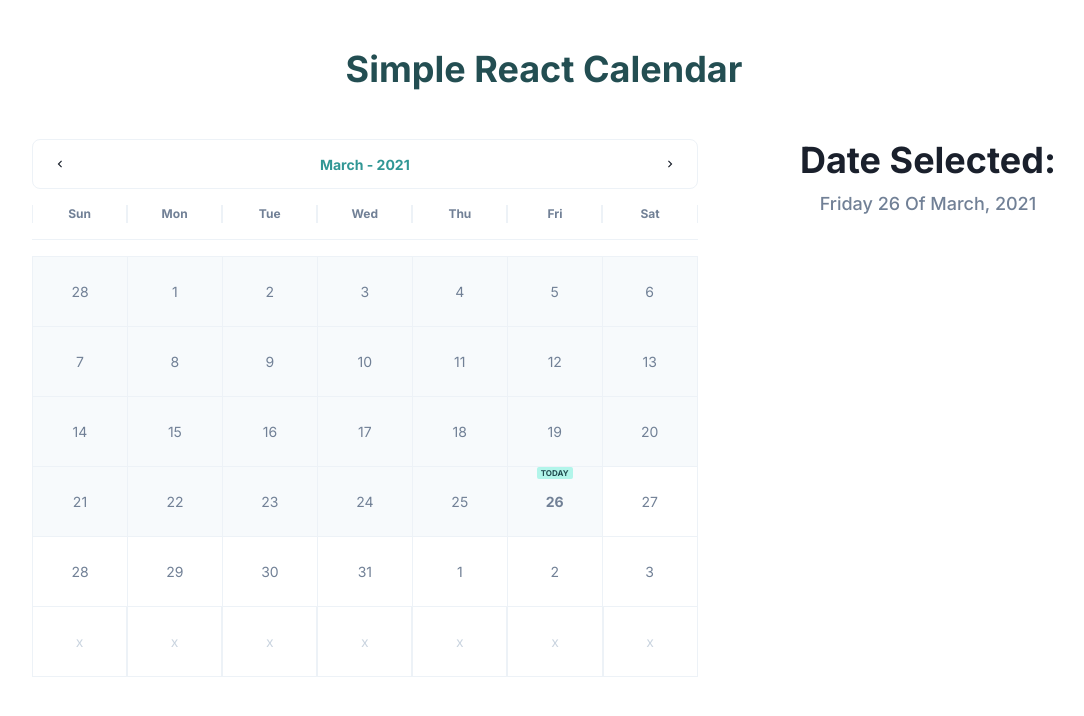
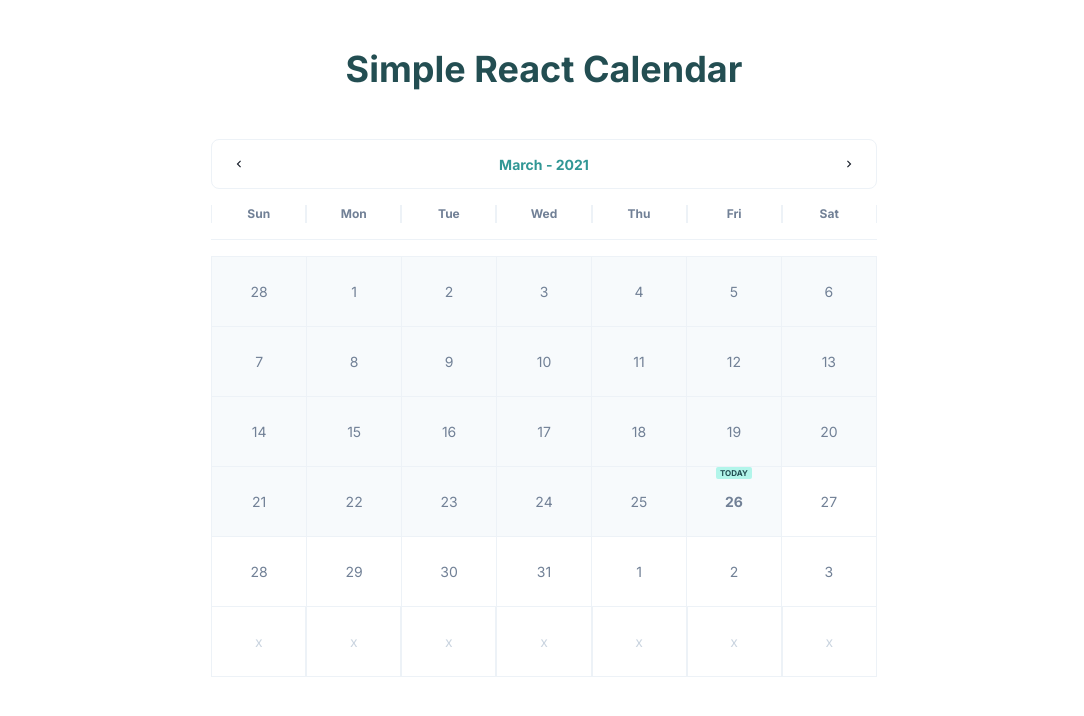
Before and after one commit to DevCeur/simple-calendar, a React (Create React App) app: page / in a window 1280 px wide. Shown: the top 716 px of the page, without its empty margins (96-1180 px from the left). Built offline with nearby package versions, Linux system fonts and the light colour scheme.

Commit message:
[feat]: Improve date selected component

```diff
--- a/src/components/Calendar/Calendar.tsx
+++ b/src/components/Calendar/Calendar.tsx
@@ -7,11 +7,15 @@
 import Days from "components/Days";
 import Cells from "components/Cells";
 import SelectedDate from "components/SelectedDate";
+import { isToday } from "date-fns";
 
 const Calendar = () => {
-  const { currentMonth, handleNextMonth, handlePrevMonth } = useContext(
-    CalendarContext
-  );
+  const {
+    currentMonth,
+    selectedDate,
+    handleNextMonth,
+    handlePrevMonth,
+  } = useContext(CalendarContext);
 
   return (
     <Center w="100vw">
@@ -19,7 +23,7 @@
         direction={{ base: "column", lg: "row" }}
         maxW={1024}
         w={{ base: "90%", md: "80%" }}
-        justify="space-between"
+        justify={!isToday(selectedDate) ? "space-between" : "center"}
       >
         <Flex
           direction="column"
@@ -34,7 +38,7 @@
           <Days currentMonth={currentMonth!} />
           <Cells currentMonth={currentMonth!} />
         </Flex>
-        <SelectedDate />
+        {!isToday(selectedDate) && <SelectedDate />}
       </Flex>
     </Center>
   );
--- a/src/components/SelectedDate/SelectedDate.tsx
+++ b/src/components/SelectedDate/SelectedDate.tsx
@@ -12,7 +12,7 @@
 
   return (
     <VStack mt={{ base: 8, lg: 0 }} direction="column" spacing={2}>
-      <Heading as="h3">Date Selected:</Heading>
+      <Heading as="h3">Selected date:</Heading>
       <Text
         textAlign="center"
         fontSize="lg"
```
